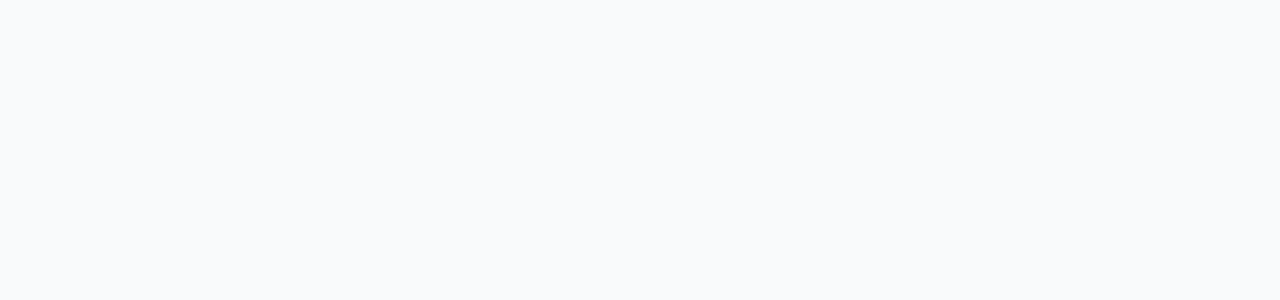
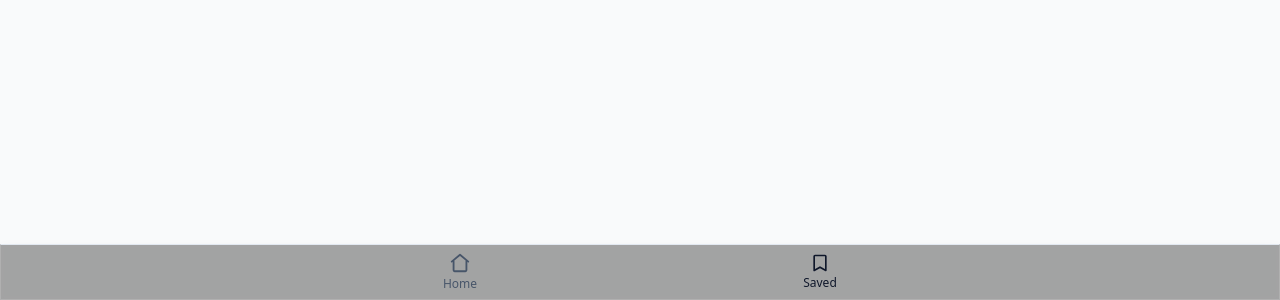
Before and after one commit to Manavkhare121/Zomata-Mern-Project, a React (Vite) app in the folder Frontend/Zomato_MERN_Project/: page /saved in a window 1280 px wide. Before the commit this address had no page. Shown: the part 500-800 px from the top of the page. Built offline with nearby package versions, Linux system fonts and the light colour scheme.

Commit message:
implemented the BottomNav component and update styles for improved navigation.

```diff
--- a/Frontend/Zomato_MERN_Project/src/AppRoutes.jsx
+++ b/Frontend/Zomato_MERN_Project/src/AppRoutes.jsx
@@ -7,6 +7,7 @@ import FoodPartnerRegister from './Pages/Auth/FoodPartnerRegister.jsx'
 import Home from "./Pages/General/Home.jsx"
 import CreateFood from './Pages/food-partner/CreateFood.jsx'
 import Profile from './Pages/food-partner/Profle.jsx'
+import BottomNav from './components/BottomNav.jsx'
 const AppRoutes = () => {
   return (
     <BrowserRouter>
@@ -18,6 +19,7 @@ const AppRoutes = () => {
         <Route path="/" element={<Home/>}/>
         <Route path="/create-food" element={<CreateFood/>}/>
          <Route path="/food-partner/:id" element={<Profile/>} />
+         <Route path="/saved" element={<BottomNav/>}/>
       </Routes>
     </BrowserRouter>
 
--- a/Frontend/Zomato_MERN_Project/src/Pages/General/Home.jsx
+++ b/Frontend/Zomato_MERN_Project/src/Pages/General/Home.jsx
@@ -2,7 +2,7 @@ import React, { useEffect, useState } from 'react'
 import axios from 'axios';
 import '../../styles/reels.css'
 import ReelFeed from '../../components/ReelFeed'
-
+import BottomNav from '../../components/BottomNav';
 const Home = () => {
     const [ videos, setVideos ] = useState([])
     // Autoplay behavior is handled inside ReelFeed
@@ -25,10 +25,10 @@ const Home = () => {
         const response = await axios.post("http://localhost:8000/api/food/like", { foodId: item._id }, {withCredentials: true})
 
         if(response.data.like){
-            console.log("Video liked");
+
             setVideos((prev) => prev.map((v) => v._id === item._id ? { ...v, likeCount: v.likeCount + 1 } : v))
         }else{
-            console.log("Video unliked");
+
             setVideos((prev) => prev.map((v) => v._id === item._id ? { ...v, likeCount: v.likeCount - 1 } : v))
         }
 
@@ -40,17 +40,21 @@ const Home = () => {
         if(response.data.save){
             setVideos((prev) => prev.map((v) => v._id === item._id ? { ...v, savesCount: v.savesCount + 1 } : v))
         }else{
-            setVideos((prev) => prev.map((v) => v._id === item._id ? { ...v, savesCount: v.savesCount - 1 } : v))
+            setVideos((prev) => prev.map((v) => v._id === item._id ? { ...v, savesCount: Math.max(0,v.savesCount - 1) } : v))
         }
+        console.log("📥 Saved Foods from backend:", response.data);
     }
 
     return (
+        <div className="home-page">
       <ReelFeed
         items={videos}
         onLike={likeVideo}
         onSave={saveVideo}
         emptyMessage="No videos available."
       />
+      <BottomNav />
+    </div>
     )
 }
 
--- /dev/null
+++ b/Frontend/Zomato_MERN_Project/src/components/BottomNav.jsx
@@ -0,0 +1,34 @@
+import React from 'react'
+import { NavLink } from 'react-router-dom'
+import '../styles/bottom-nav.css'
+
+const BottomNav = () => {
+  return (
+    <nav className="bottom-nav" role="navigation" aria-label="Bottom">
+      <div className="bottom-nav__inner">
+        <NavLink to="/" end className={({ isActive }) => `bottom-nav__item ${isActive ? 'is-active' : ''}`}>
+          <span className="bottom-nav__icon" aria-hidden="true">
+            {/* home icon */}
+            <svg width="22" height="22" viewBox="0 0 24 24" fill="none" stroke="currentColor" strokeWidth="2" strokeLinecap="round" strokeLinejoin="round">
+              <path d="M3 10.5 12 3l9 7.5"/>
+              <path d="M5 10v10a1 1 0 0 0 1 1h12a1 1 0 0 0 1-1V10"/>
+            </svg>
+          </span>
+          <span className="bottom-nav__label">Home</span>
+        </NavLink>
+
+        <NavLink to="/saved" className={({ isActive }) => `bottom-nav__item ${isActive ? 'is-active' : ''}`}>
+          <span className="bottom-nav__icon" aria-hidden="true">
+            {/* bookmark icon */}
+            <svg width="20" height="20" viewBox="0 0 24 24" fill="none" stroke="currentColor" strokeWidth="2" strokeLinecap="round" strokeLinejoin="round">
+              <path d="M6 3h12a1 1 0 0 1 1 1v17l-7-4-7 4V4a1 1 0 0 1 1-1z"/>
+            </svg>
+          </span>
+          <span className="bottom-nav__label">Saved</span>
+        </NavLink>
+      </div>
+    </nav>
+  )
+}
+
+export default BottomNav
--- /dev/null
+++ b/Frontend/Zomato_MERN_Project/src/styles/bottom-nav.css
@@ -0,0 +1,43 @@
+@import './theme.css';
+
+.bottom-nav {
+  position: fixed;
+  left: 0; right: 0; bottom: 0;
+  height: 56px;
+   background: color-mix(in srgb, #000 35%, transparent);
+  backdrop-filter: blur(2px);
+  color: #fff;
+  border: 1px solid rgba(255,255,255,.15);
+  box-shadow: var(--shadow-md);
+  border-top: 1px solid var(--color-border);
+  z-index: 50;
+}
+
+.bottom-nav__inner {
+  max-width: 720px;
+  margin: 0 auto;
+  height: 100%;
+  display: grid;
+  grid-template-columns: 1fr 1fr;
+}
+
+.bottom-nav__item {
+  display: flex;
+  flex-direction: column;
+  align-items: center;
+  justify-content: center;
+  color: var(--color-text-secondary);
+  text-decoration: none;
+  gap: 2px;
+}
+
+.bottom-nav__item.is-active { color: var(--color-text); }
+
+.bottom-nav__icon { line-height: 0; }
+
+.bottom-nav__label { font-size: 12px; }
+
+/* Safe area for iOS */
+@supports(padding: max(0px)) {
+  .bottom-nav { padding-bottom: max(env(safe-area-inset-bottom), 0px); }
+}
--- a/Frontend/Zomato_MERN_Project/src/styles/reels.css
+++ b/Frontend/Zomato_MERN_Project/src/styles/reels.css
@@ -71,6 +71,7 @@
   flex-direction: column;
   padding-right: 4.5rem;
   gap: var(--space-4);
+  margin-bottom: 2rem;
   pointer-events: auto; /* enable button click */
 }
 
```
Also changed, not shown: Frontend/Zomato_MERN_Project/src/Pages/General/Saved.jsx (+31 -27 lines), 2 other files (tests, documents, lock files or other folders). Lines whose indentation alone changed are shown as unchanged.
